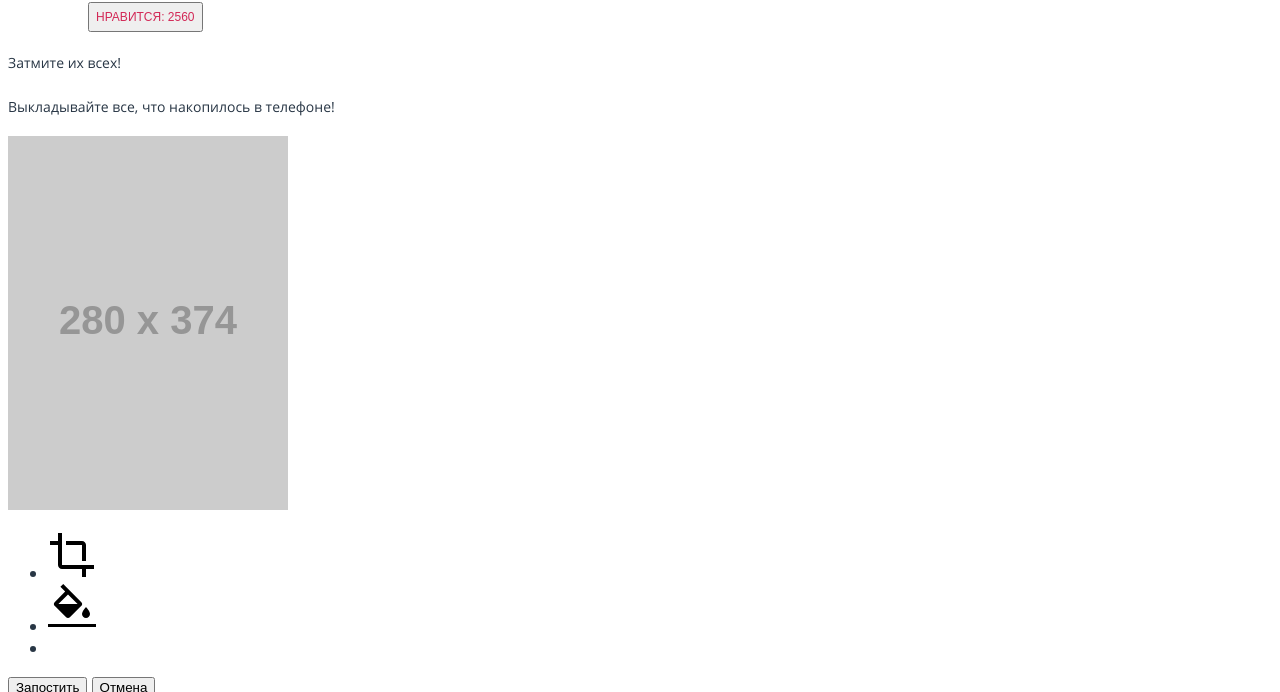
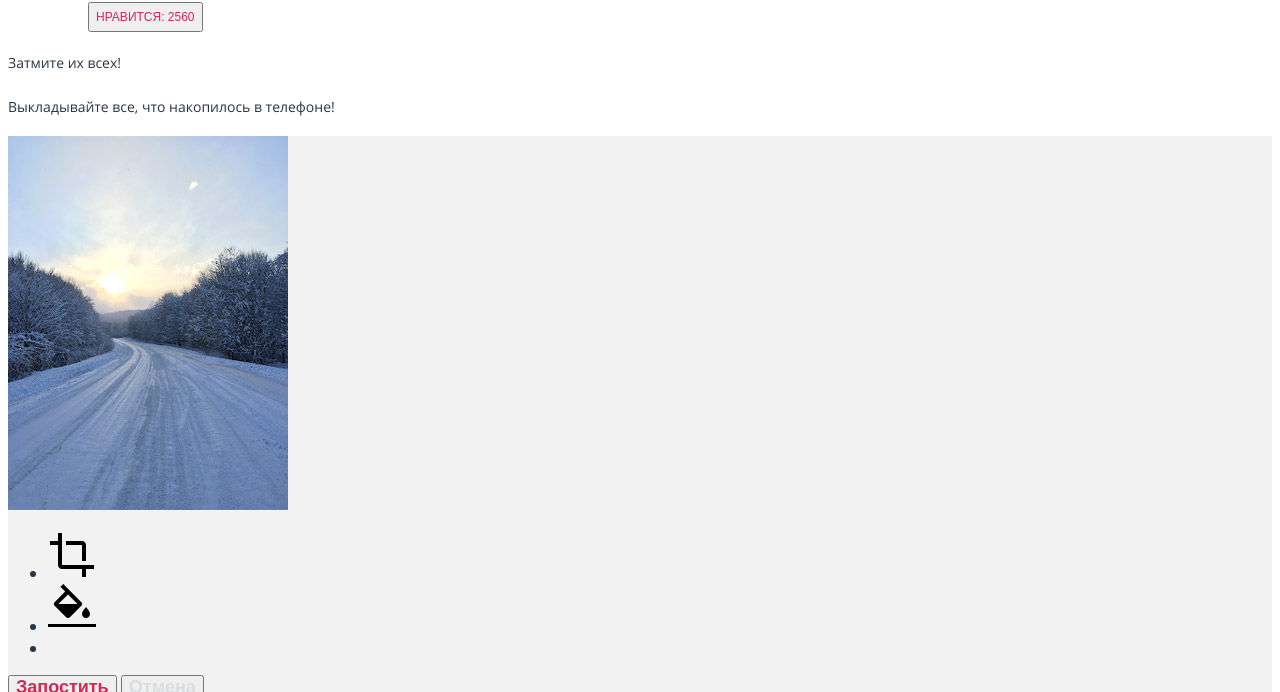
Before and after one commit to Handsome1337/1000609-pink-17, a website: page source/photo.html in a window 1280 px wide. Shown: the part 2295-2987 px from the top of the page. Drawn offline with nearby package versions, Linux system fonts and the light colour scheme; files that its build step writes are made by us from their sources.

Commit message:
Продолжает вёрстку с препроцессором 2

```diff
--- a/source/less/style.less
+++ b/source/less/style.less
@@ -11,3 +11,12 @@
 @import "blocks/panorama.less";
 @import "blocks/copyright.less";
 @import "blocks/contest-main.less";
+@import "blocks/reviews.less";
+@import "blocks/prices.less";
+@import "blocks/tariffs.less";
+@import "blocks/contacts.less";
+@import "blocks/call-us.less";
+@import "blocks/write-us.less";
+@import "blocks/visit-us.less";
+@import "blocks/new-post.less";
+@import "blocks/contest.less";
--- a/source/photo.html
+++ b/source/photo.html
@@ -129,7 +129,7 @@
     </section>
     <section class="new-post">
       <h2 class="visually-hidden">Новый пост</h2>
-      <img class="new-post__photo" src="http://placehold.it/280x374" width="280" height="374" alt="Фотография нового поста">
+      <img class="new-post__photo" src="img/photo-road-mobile@1x.jpg" width="280" height="374" alt="Фотография нового поста">
       <ul class="new-post__edit edit-tools">
         <li class="edit-tools__item">
           <span class="visually-hidden">Обрезка</span>
@@ -156,8 +156,8 @@
         <!-- Этот див для шкалы ползунка, ползунок будет псевдоэлементом -->
       </div>
       <form class="new-post__form" method="post" action="https://echo.htmlacademy.ru">
-        <button class="new-post__button" type="submit">Запостить</button>
-        <button class="new-post__button" type="reset">Отмена</button>
+        <button class="new-post__button new-post__button--upload" type="submit">Запостить</button>
+        <button class="new-post__button new-post__button--cancel" type="reset">Отмена</button>
       </form>
     </section>
   </main>
```
Also changed, not shown: source/form.html (+4 -3 lines), source/index.html (+1 -1 lines).
